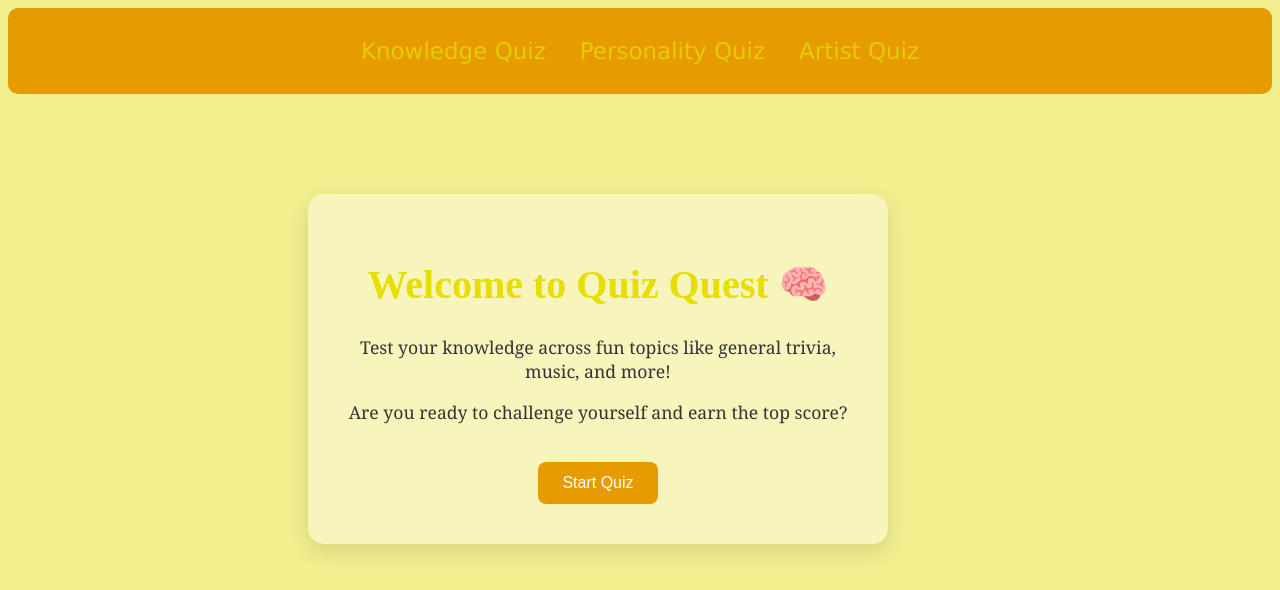
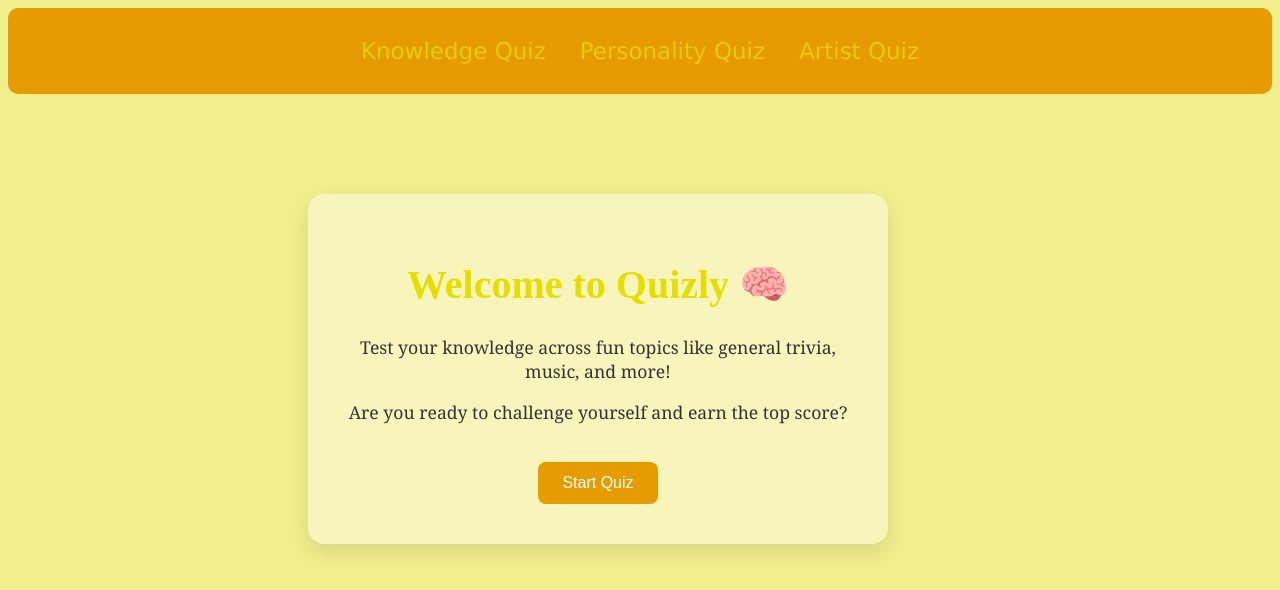
Before and after one commit to sophia-jacob/Quizly, a plain HTML site: page index.html in a window 1280 px wide. Drawn offline with Linux system fonts and the light colour scheme.

Commit message:
Update index.html

```diff
--- a/index.html
+++ b/index.html
@@ -15,7 +15,7 @@
         </header>
 
          <div class="container">
-    <h1>Welcome to Quiz Quest 🧠</h1>
+    <h1>Welcome to Quizly 🧠</h1>
     <p>Test your knowledge across fun topics like general trivia, music, and more!</p>
     <p>Are you ready to challenge yourself and earn the top score?</p>
 
```
